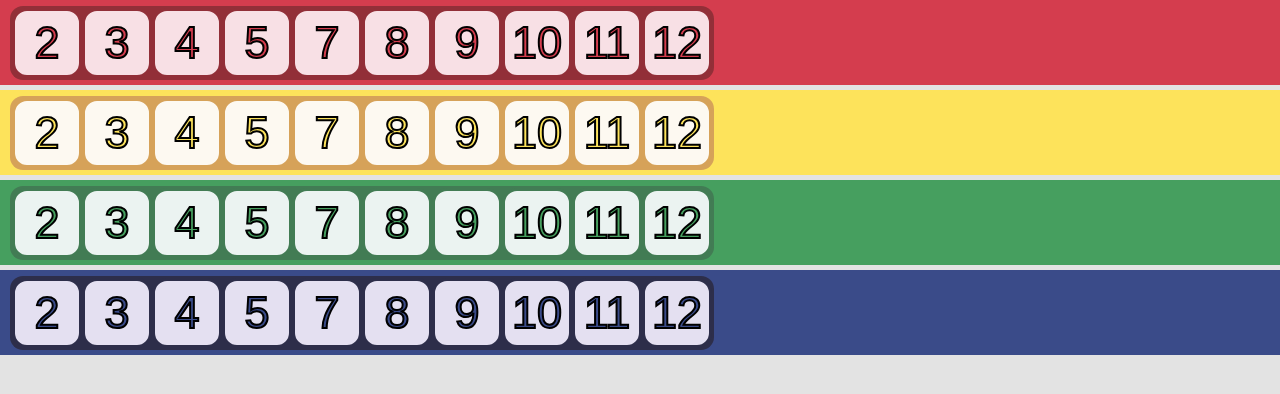
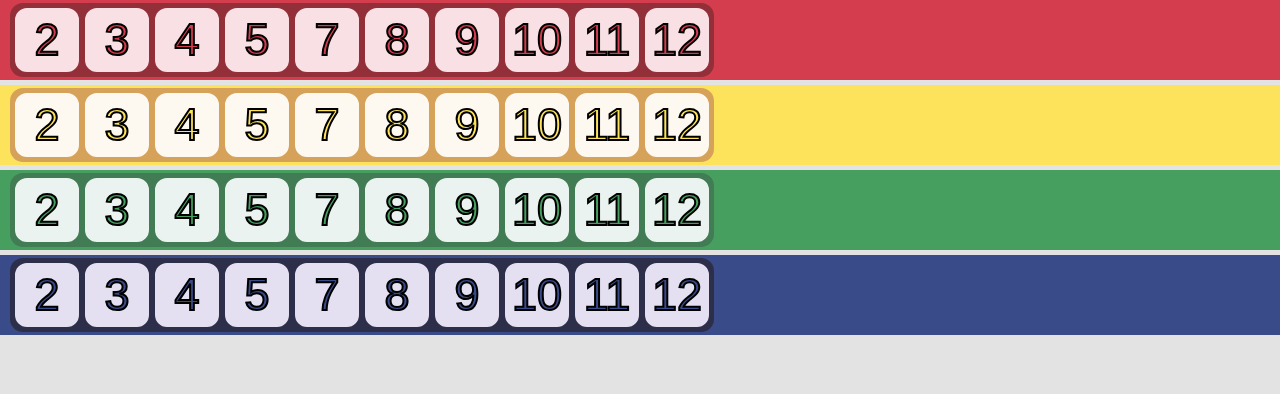
Before and after one commit to aaronlefkow/QWIXX, a plain HTML site: page index.html in a window 1280 px wide. Drawn offline with Linux system fonts and the light colour scheme; a web font is replaced by a local one.

Commit message:
row height 85 to 80

```diff
--- a/style.css
+++ b/style.css
@@ -12,7 +12,7 @@ body {
   display: flex;
   align-items: center;
   margin-bottom: 5px;
-  height: 85px;
+  height: 80px;
   padding-left: 10px;
 }
 
```
